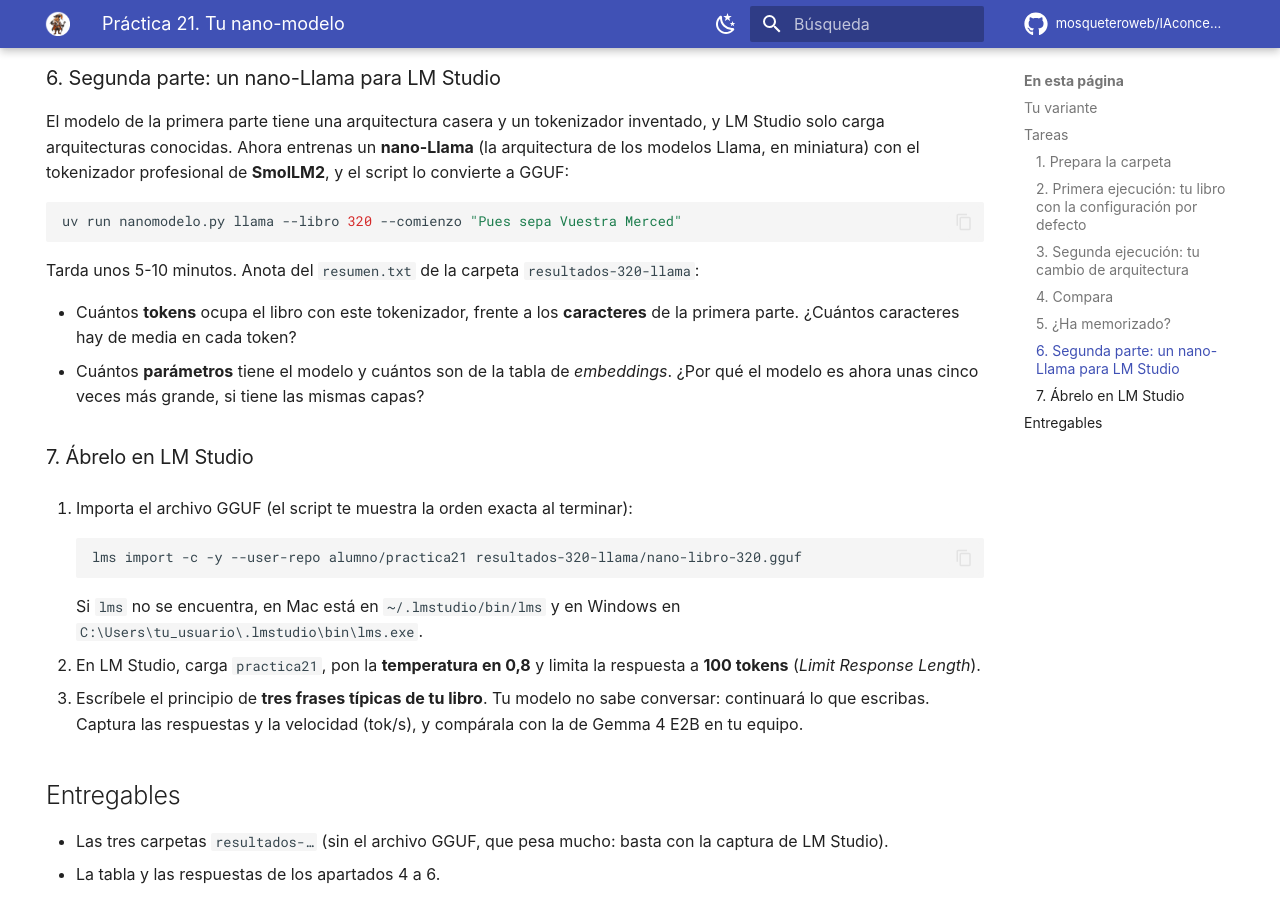
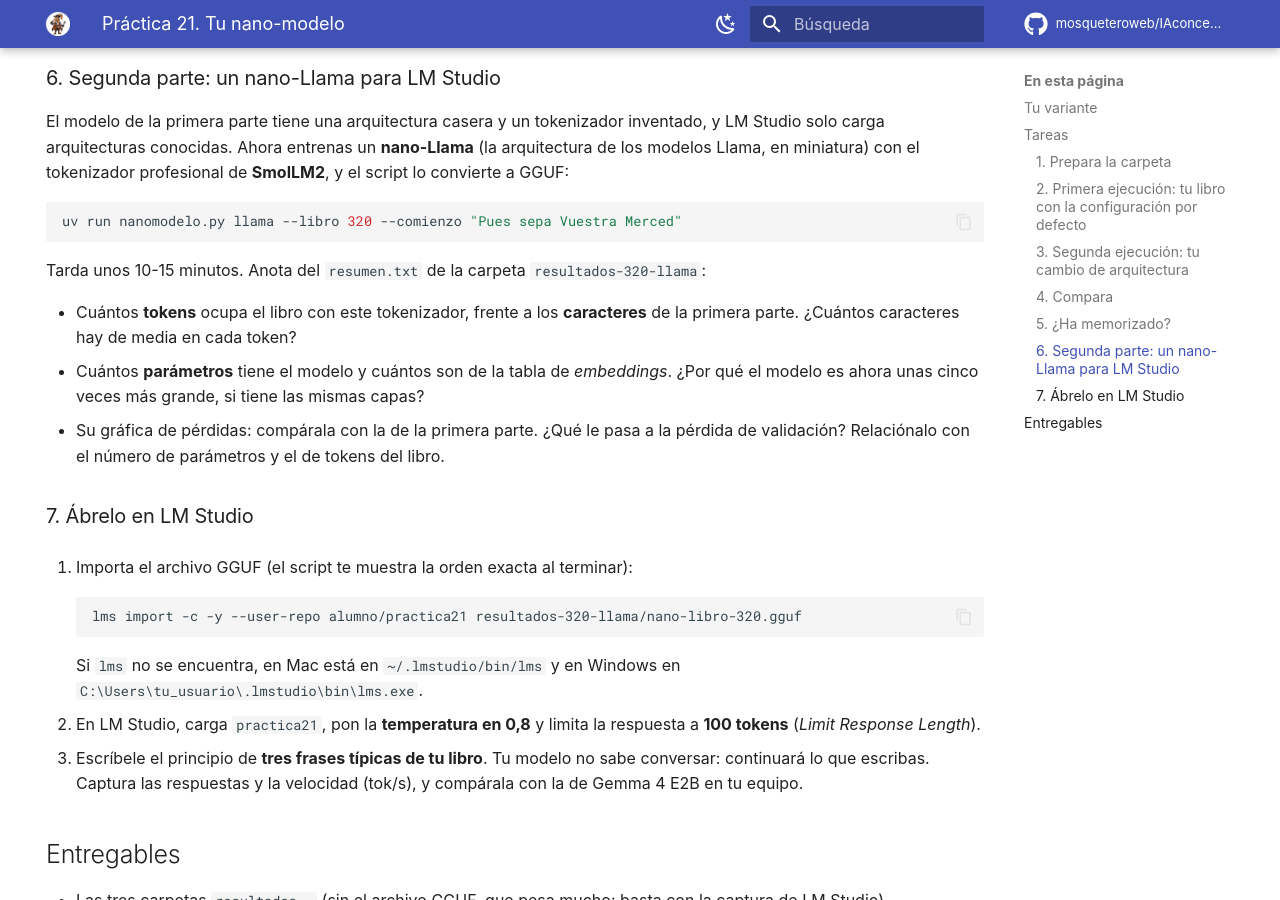
Before and after one commit to mosqueteroweb/IAconceptos, an MkDocs documentation site: the page built from docs/revision-practicas/practica-21.md, in a window 1280 px wide and 900 px high, scrolled down 2253 px. Built offline with MkDocs 1.6.1 and Material for MkDocs 9.7.7, drawn with Linux system fonts in a browser that asks for light colours; comment, search, counter and statistics services are not loaded.

Commit message:
P21: tiempos reales y pregunta sobre el sobreajuste del nano-Llama
Co-Authored-By: Claude Opus 5.5 <noreply@anthropic.com>

````diff
--- a/docs/revision-practicas/practica-21.md
+++ b/docs/revision-practicas/practica-21.md
@@ -82,10 +82,11 @@ El modelo de la primera parte tiene una arquitectura casera y un tokenizador inv
 uv run nanomodelo.py llama --libro 320 --comienzo "Pues sepa Vuestra Merced"
 ```
 
-Tarda unos 5-10 minutos. Anota del `resumen.txt` de la carpeta `resultados-320-llama`:
+Tarda unos 10-15 minutos. Anota del `resumen.txt` de la carpeta `resultados-320-llama`:
 
 - Cuántos **tokens** ocupa el libro con este tokenizador, frente a los **caracteres** de la primera parte. ¿Cuántos caracteres hay de media en cada token?
 - Cuántos **parámetros** tiene el modelo y cuántos son de la tabla de *embeddings*. ¿Por qué el modelo es ahora unas cinco veces más grande, si tiene las mismas capas?
+- Su gráfica de pérdidas: compárala con la de la primera parte. ¿Qué le pasa a la pérdida de validación? Relaciónalo con el número de parámetros y el de tokens del libro.
 
 ### 7. Ábrelo en LM Studio
 
````
